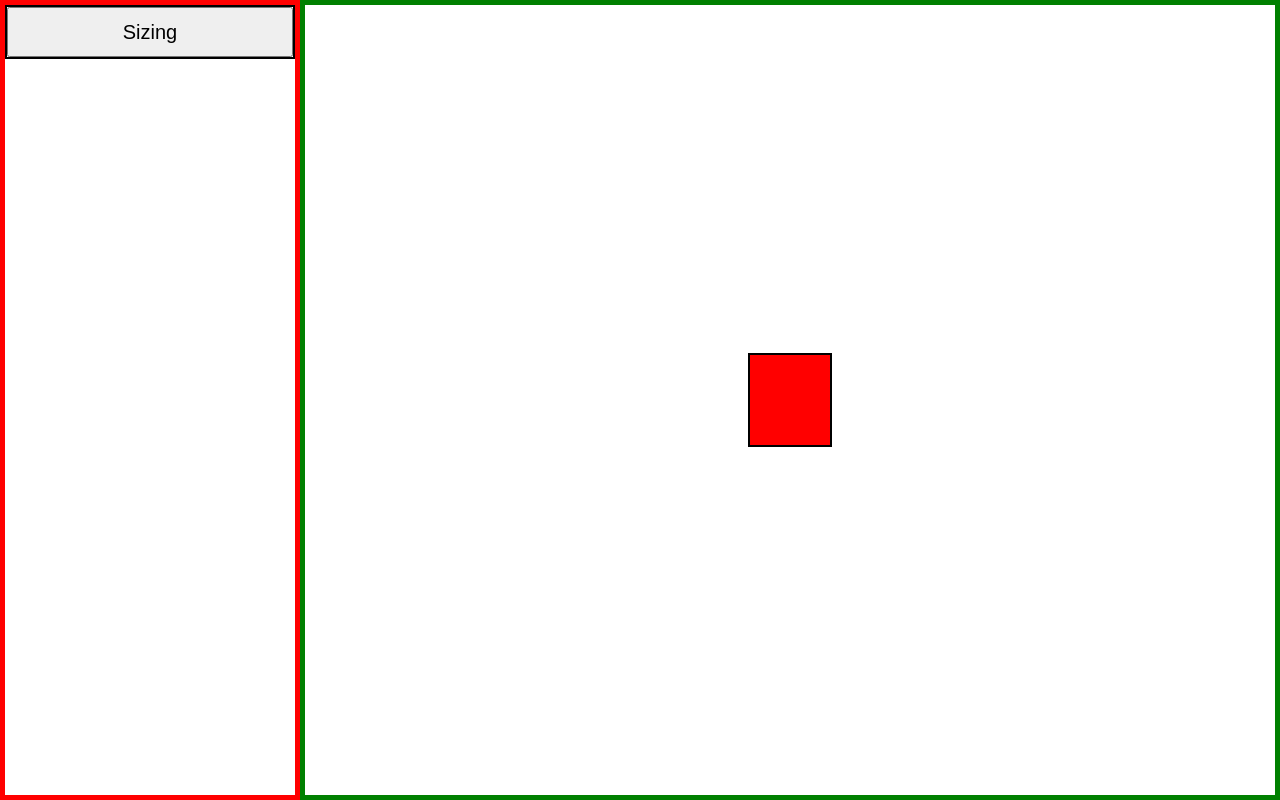
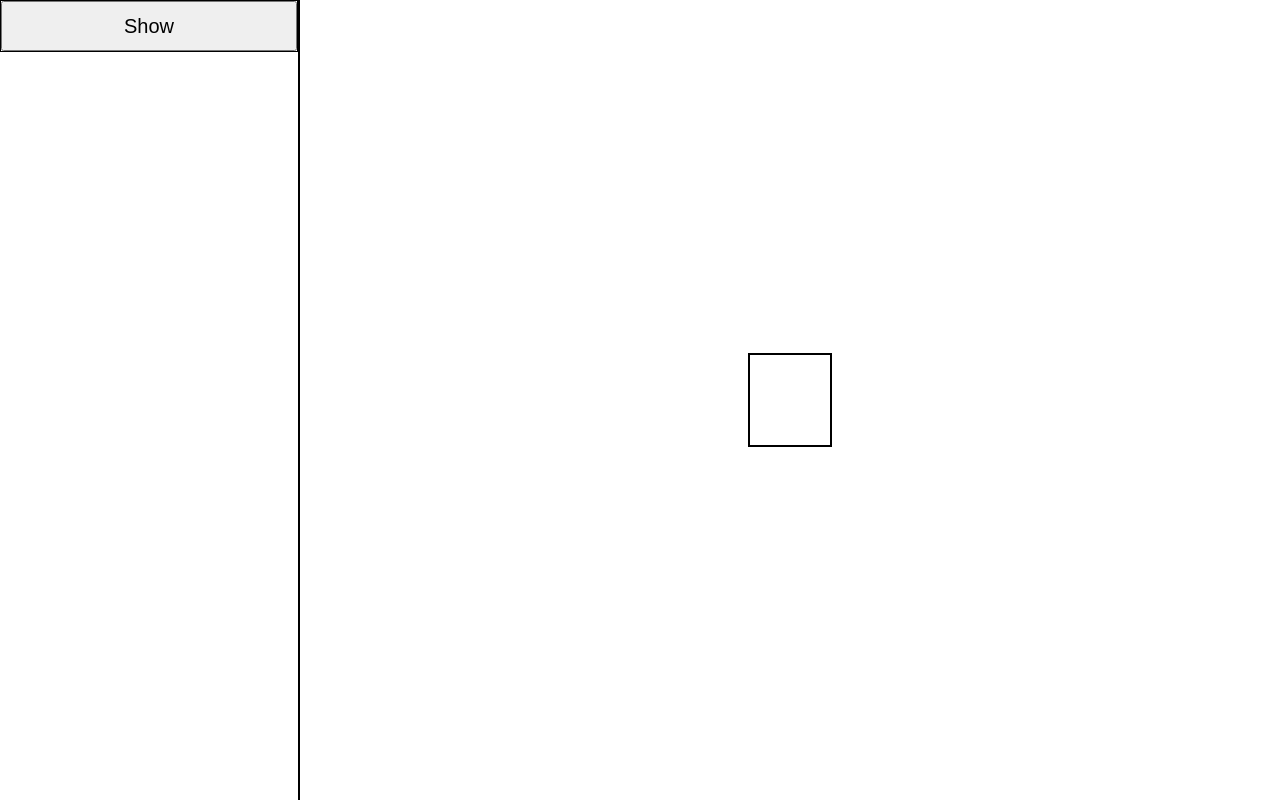
Before and after one commit to amerre/Css_helper, a Vue app: page / in a window 1280 px wide. Built offline with nearby package versions, Linux system fonts and the light colour scheme.

Commit message:
:recycle: Reorganise Scss files

```diff
--- a/src/assets/main.scss
+++ b/src/assets/main.scss
@@ -1,3 +1,7 @@
 @import "styles/reset.scss";
 
-@import "styles/layout.scss";
+@import "styles/text.scss";
+
+@import "styles/wrapper.scss";
+@import "styles/sidebar.scss";
+@import "styles/content.scss";
--- /dev/null
+++ b/src/assets/styles/content.scss
@@ -0,0 +1,5 @@
+.content {
+  display: flex;
+  justify-content: center;
+  align-items: center;
+}
--- a/src/assets/styles/layout.scss
+++ /dev/null
@@ -1,32 +0,0 @@
-#app {
-  display: grid;
-  grid-template-columns: 300px 1fr;
-  height: 100vh;
-  .sidebar {
-    border: 5px solid red;
-    .rules {
-      border: 2px solid black;
-      font-size: 20px;
-      text-align: center;
-      input {
-        margin-top: 5px;
-        width: 80%;
-      }
-      button {
-        width: 100%;
-        height: 50px;
-        font-size: inherit;
-      }
-    }
-  }
-  .content {
-    display: flex;
-    border: 5px solid green;
-    justify-content: center;
-    align-items: center;
-    .box {
-      border: 2px solid black;
-      background-color: red;
-    }
-  }
-}
--- /dev/null
+++ b/src/assets/styles/sidebar.scss
@@ -0,0 +1,15 @@
+.sidebar {
+  border-right: 2px solid black;
+  .rules {
+    text-align: center;
+    border: 0.5px solid black;
+    input {
+      margin-top: 5px;
+      width: 80%;
+    }
+    button {
+      width: 100%;
+      height: 50px;
+    }
+  }
+}
--- /dev/null
+++ b/src/assets/styles/text.scss
@@ -0,0 +1,3 @@
+h1 {
+  font-size: 20px;
+}
--- /dev/null
+++ b/src/assets/styles/wrapper.scss
@@ -0,0 +1,5 @@
+#app {
+  display: grid;
+  grid-template-columns: 300px 1fr;
+  height: 100vh;
+}
--- a/src/components/Rules.vue
+++ b/src/components/Rules.vue
@@ -1,6 +1,8 @@
 <template>
   <div class="rules">
-    <button @click="show = !show">Sizing</button>
+    <button @click="show = !show">
+      <h1>Show</h1>
+    </button>
     <div v-if="show">
       <h1>Width : {{ width }}</h1>
       <input type="range" min="0" max="200" v-model="width">
```
